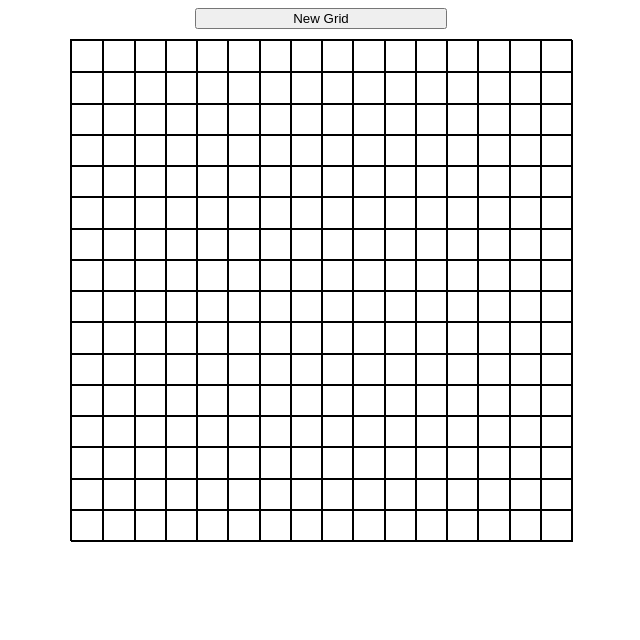
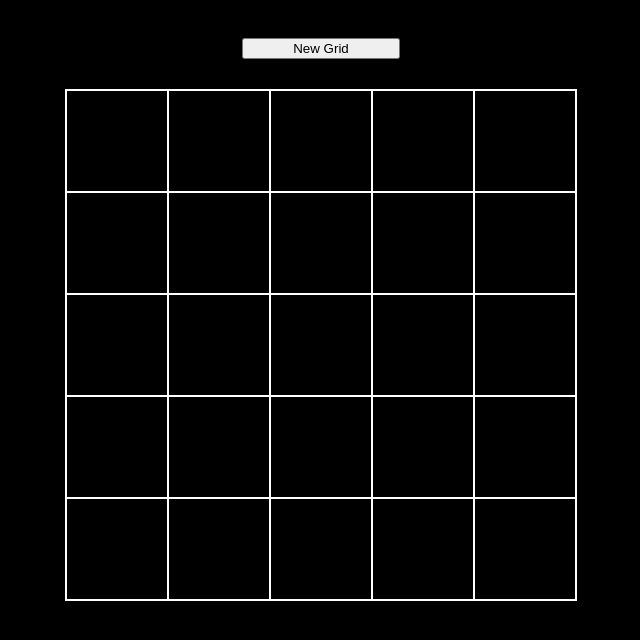
Before and after one commit to TristanRoss/Etch-a-Sketch, a plain HTML site: page index.html in a window 1280 px wide. Shown: the whole page, without its empty margins (319-959 px from the left). Drawn offline with Linux system fonts and the light colour scheme.

Commit message:
2020 redesign

```diff
--- a/index.html
+++ b/index.html
@@ -1,81 +1,93 @@
 <!DOCTYPE html>
-<html>
-
+<html lang="en">
 <head>
-        <title>Etch A Sketch</title>
+    <meta charset="UTF-8">
+    <meta name="viewport" content="width=device-width, initial-scale=1.0">
+    <title>Etch-a-Sketch</title>
+    <link rel="stylesheet" type="text/css" href="style.css">
 </head>
-
 <body>
-        <button id="clear">New Grid</button>
-        <div id="container">
-
+    <div id="btnContainer">
+        <button id="newGrid">New Grid</button>
     </div>
-    </body>
+    <div id='container'></div>
 
     <script>
 
-        const myButton = document.querySelector('#clear');
-        myButton.style.marginLeft = "40%";
-        myButton.style.width = "20%";
-        myButton.style.marginRight = "40%";
-        myButton.style.marginBottom = "10px";
-        myButton.addEventListener("click", newGrid);
+        let gridAmount = 5;
+        drawGrid(gridAmount);
+        const button = document.querySelector('#newGrid');
+        button.addEventListener('click', (e) => {
+            gridAmount = prompt('Enter new grid size: ');
+            drawGrid(gridAmount);
+        });
 
-        let divCount = 256;
+        function drawGrid(gridAmount) {
 
             const container = document.querySelector('#container');
-        container.style.display = 'grid';
-        container.style.gridTemplateColumns = 'repeat(' + Math.sqrt(divCount) + ', auto)';
-        container.style.width = '500px';
-        container.style.height = '500px';
-        container.style.margin = '0 auto';
-        container.style.border = "1px solid black";
-
-        makeDivs(divCount);
-        hover();
-
-        function hover() {
-            const divs = document.querySelectorAll('div');
-
-            divs.forEach((div) => {
-                if(div.id == "container") {
-
-                } else {
-                    div.addEventListener("mouseover", blackBackGround);
-                }
-
-            });
-
-        }
-
-        function newGrid() {
-            let divCount = prompt("Enter number of rows (2-100)");
-            divCount = divCount * divCount;
             while (container.firstChild) {
                 container.removeChild(container.firstChild);
             }
-            makeDivs(divCount);
-            container.style.gridTemplateColumns = 'repeat(' + Math.sqrt(divCount) + ', auto)';
-            hover();
+            container.style.display = 'grid';
+            let str = '';
+            for (let i = 0; i < gridAmount; i++) {
+                str +=  'auto ';
+            }
+            container.style.gridTemplateColumns = str;
+            container.style.gridGap = '0';
+            container.style.width = 500 + gridAmount * 2 + 'px';
+            container.style.height = 500 + gridAmount * 2 + 'px';
+            container.style.border = '1px solid white';
 
+
+            for (let i = 0; i < gridAmount * gridAmount; i++) {
+                let hasBeenHovered = false;
+                const square = document.createElement('div');
+                square.style.width = 500 / gridAmount + 'px';
+                square.style.height = 500 / gridAmount + 'px';
+                square.style.border = '1px solid white';
+                square.style.margin = '0';
+                square.style.padding = '0';
+                let rgbOne = Math.floor(Math.random() * 256);
+                let rgbTwo = Math.floor(Math.random() * 256);
+                let rgbThree = Math.floor(Math.random() * 256);
+                let rgbStr = '';
+                square.addEventListener('mouseenter', (e) => {
+                    if (hasBeenHovered == true) {
+                        if (rgbOne == 0) {
+
+                        } else if (rgbOne < 20) {
+                            rgbOne = 0;
+                        } else {
+                            rgbOne -= 20;
                         }
 
-        function blackBackGround() {
-            this.style.backgroundColor = "black";
+                        if (rgbTwo == 0) {
+
+                        } else if (rgbTwo < 20) {
+                            rgbTwo = 0;
+                        } else {
+                            rgbTwo -= 20;
                         }
 
-        function makeDivs(numberOfDivs) {
-            for (let i = 0; i < numberOfDivs; i++) {
-                const square = document.createElement('div');
+                        if (rgbThree == 0) {
+
+                        } else if (rgbThree < 20) {
+                            rgbThree = 0;
+                        } else {
+                            rgbThree -= 20;
+                        }
+                    } else {
+                        hasBeenHovered = true;
+                    }
+
+                    rgbStr = 'rgb(' + rgbOne + ', ' + rgbTwo + ', ' + rgbThree + ')';
+                    square.style.backgroundColor = rgbStr;
+                });
                 container.appendChild(square);
-                let fraction = (1 / numberOfDivs) * 100;
-                square.style.border = '1px solid black';
-                square.style.height = "100%";
-                square.style.width = "100%";
             }
         }
 
     </script>
-
-
+</body>
 </html>
--- /dev/null
+++ b/style.css
@@ -0,0 +1,19 @@
+html {
+    background-color: black;
+}
+
+#container {
+    width: 50%;
+    margin: auto;
+}
+
+#btnContainer {
+    width: 50%;
+    margin: auto;
+    text-align: center;
+}
+
+#newGrid {
+    width: 25%;
+    margin: 30px;
+}
```
Lines whose indentation alone changed are shown as unchanged.
